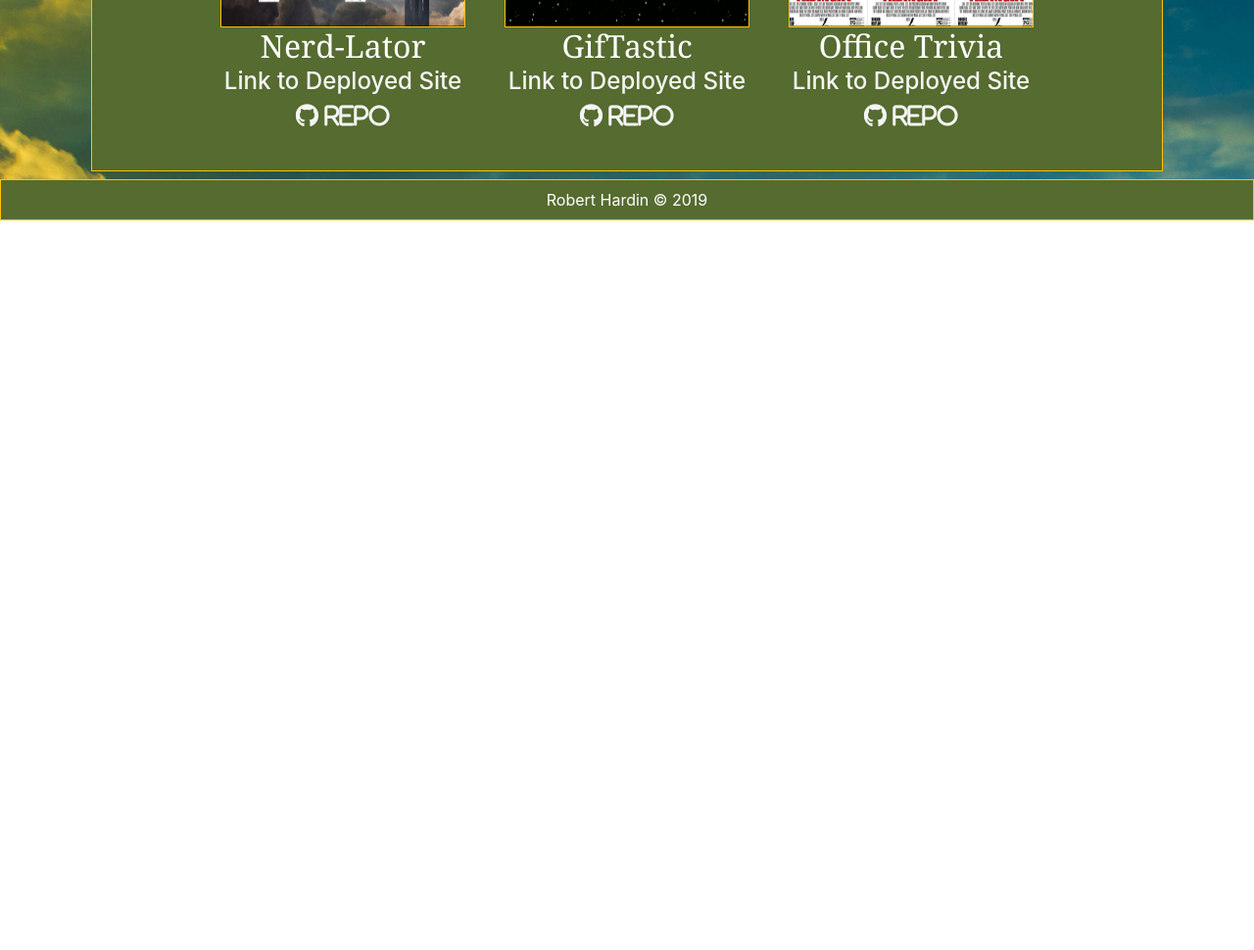
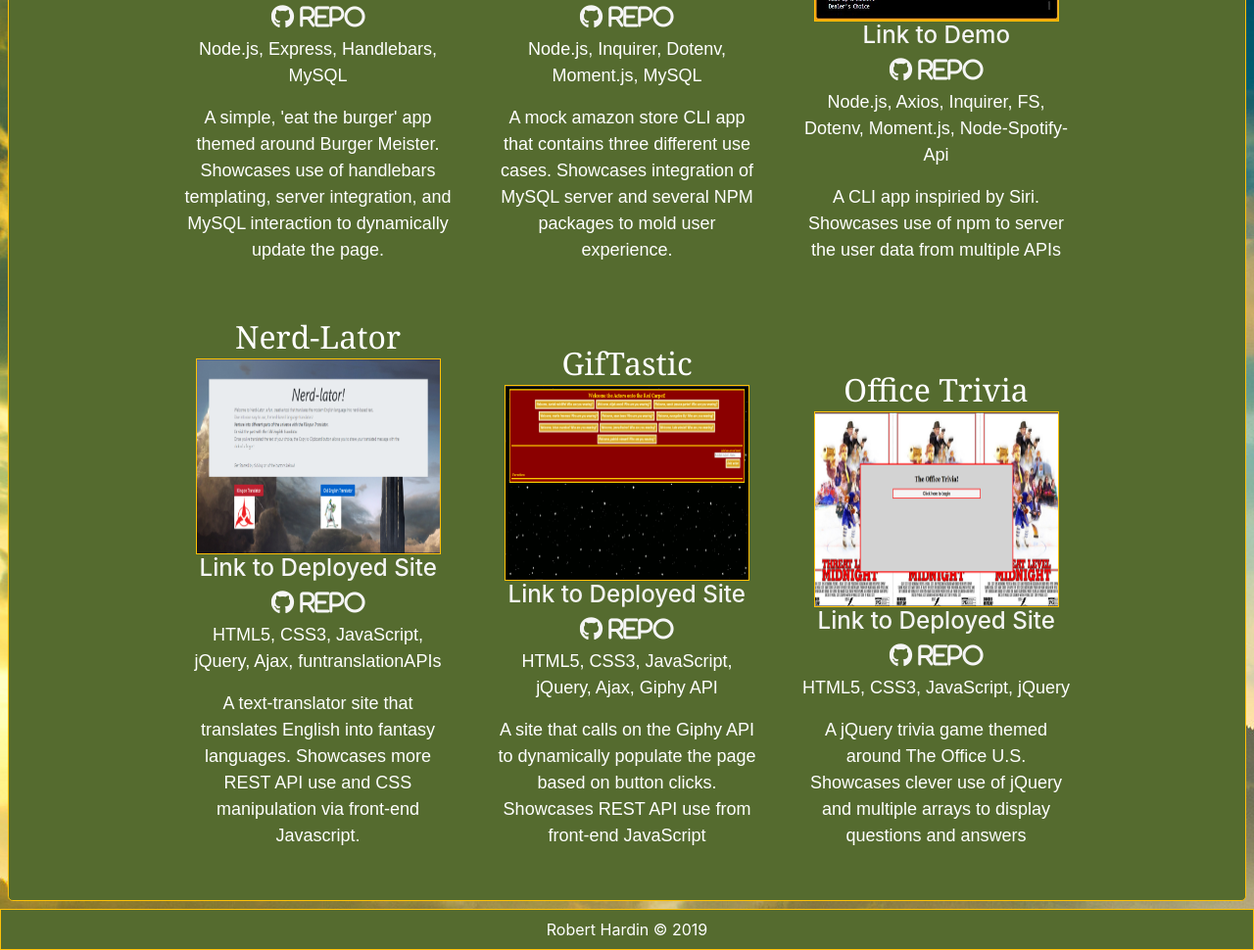
Before and after one commit to Rhardin94/Rhardin94.github.io, a plain HTML site: page index.html in a window 1280 px wide. Shown: the part 1801-2771 px from the top of the page at 98% size. Before the commit the page ends 2026 px from the top, so only its background shows below. Drawn offline with nearby package versions, Linux system fonts and the light colour scheme.

Commit message:
added description and tech to each project

```diff
--- a/index.html
+++ b/index.html
@@ -72,15 +72,14 @@
           <h3 class="d-inline m-1 fab fa-react"></h3>
         </div>
       </div>
+    </div>
       <!--Projects-->
-      <div class="row m-2">
-        <div class="col-lg-12 p-3 portfolio  text-white text-center border border-warning">
+        <div class="jumbotron p-3 m-2 portfolio text-white text-center border border-warning">
           <h1>Portfolio</h1>
           <hr>
           <div class="currentProject"></div>
         </div>
       </div>
-    </div>
     <!--Contact Modal-->
     <div class="contactModal modal" tabindex="-1" role="dialog">
       <div class="modal-dialog" role="document">
--- a/public/js/app.js
+++ b/public/js/app.js
@@ -37,54 +37,72 @@ $(document).ready(function () {
       clickEmDead = {
         image: $("<img src='public/assets/images/Home.jpg'>").addClass("border border-warning"),
         name: $("<h2>").text("ClickEmDead"),
+        description: $("<p>").text("A single-page React memory game themed around The Office U.S. Showcases front-end development with React."),
+        tech: $("<p>").text("HTML5, CSS3, React.js"),
         deployed: $("<a href='https://rhardin94.github.io/ClickEmDead/' target='_blank'>").html("<h4 class='animated pulse slow infinite'> Link to Deployed Site </h4>"),
         repo: $("<a href='https://github.com/Rhardin94/ClickEmDead' target='_blank'>").html("<h4 class='fab fa-github animated pulse slow infinite'> Repo</h4>")
       },
       PipPip_Newsio = {
         image: $("<img src='public/assets/images/homepage.jpg'>").addClass("border border-warning"),
         name: $("<h2>").text("PipPip Newsio"),
+        description: $("<p>").text("A BBC-inspired news scraper site. Showcases full-stack development, data scraping, nosql database interactions."),
+        tech: $("<p>").text("HTML5, CSS3, JavaScript, jQuery, Node.js, Express, MongoDB, Handlebars, Cheerio"),
         deployed: $("<a href='https://dry-mesa-18962.herokuapp.com/' target='_blank'>").html("<h4 class='animated pulse slow infinite'> Link to Deployed Site </h4>"),
         repo: $("<a href='https://github.com/Rhardin94/PipPip_Newsio/tree/master' target='_blank'>").html("<h4 class='fab fa-github animated pulse slow infinite'> Repo</h4>")
       },
       moviews = {
         image: $("<img src='public/assets/images/home_page.png'>").addClass("border border-warning"),
         name: $("<h2>").text("Moviews"),
+        description: $("<p>").text("A spoiler-protection based movie review site. Showcases full-stack development, user authentication, and client-side server interaction filterning."),
+        tech: $("<p>").text("HTML5, CSS3, JavaScript, jQuery, Node.js, Express, MySQL, Handlebars, Passport"),
         deployed: $("<a href='https://moviews-team5.herokuapp.com/' target='_blank'>").html("<h4 class='animated pulse slow infinite'> Link to Deployed Site </h4>"),
         repo: $("<a href='https://github.com/Rhardin94/Moviews' target='_blank'>").html("<h4 class='fab fa-github animated pulse slow infinite'> Repo </h4>")
       },
       burgerMeister = {
         image: $("<img src='public/assets/images/burger.png'>").addClass("border border-warning"),
         name: $("<h2>").text("Burger Meister"),
+        description: $("<p>").text("A simple, 'eat the burger' app themed around Burger Meister. Showcases use of handlebars templating, server integration, and MySQL interaction to dynamically update the page."),
+        tech: $("<p>").text("Node.js, Express, Handlebars, MySQL"),
         deployed: $("<a href='https://stark-forest-59222.herokuapp.com/' target='_blank'>").html("<h4 class='animated pulse slow infinite'> Link to Deployed Site </h4>"),
         repo: $("<a href='https://github.com/Rhardin94/Burger_Meister' target='_blank'>").html("<h4 class='fab fa-github animated pulse slow infinite'> Repo </h4>")
       },
       bamazonApp = {
         image: $("<img src='public/assets/images/bamazon.jpg'>").addClass("border border-warning"),
         name: $("<h2>").text("Bamazon"),
+        description: $("<p>").text("A mock amazon store CLI app that contains three different use cases. Showcases integration of MySQL server and several NPM packages to mold user experience."),
+        tech: $("<p>").text("Node.js, Inquirer, Dotenv, Moment.js, MySQL"),
         deployed: $("<a href='https://drive.google.com/file/d/1Y4ZtCnFz6rCUDe69aqrM64HyLaljF393/view?usp=sharing' target='_blank'>").html("<h4 class='animated pulse slow infinite'> Link to Demo </h4>"),
         repo: $("<a href='https://github.com/Rhardin94/Bamazon_NOT_Amazon' target='_blank'>").html("<h4 class='fab fa-github animated pulse slow infinite'> Repo </h4>")
       },
       liriApp = {
         image: $("<img src='public/assets/images/liri.jpg'>").addClass("border border-warning"),
         name: $("<h2>").text("L.I.R.I"),
+        description: $("<p>").text("A CLI app inspiried by Siri. Showcases use of npm to server the user data from multiple APIs"),
+        tech: $("<p>").text("Node.js, Axios, Inquirer, FS, Dotenv, Moment.js, Node-Spotify-Api"),
         deployed: $("<a href='https://drive.google.com/file/d/1TDuus6k-dMUWgKzbpJ6GsKnQ-r6s4B18/view' target='_blank'>").html("<h4 class='animated pulse slow infinite'> Link to Demo </h4>"),
         repo: $("<a href='https://github.com/Rhardin94/Liri-Node-App' target='_blank'>").html("<h4 class='fab fa-github animated pulse slow infinite'> Repo </h4>")
       },
       nerdLator = {
         image: $("<img src='public/assets/images/Nerd-lator.png'>").addClass("border border-warning"),
         name: $("<h2>").text("Nerd-Lator"),
+        description: $("<p>").text("A text-translator site that translates English into fantasy languages. Showcases more REST API use and CSS manipulation via front-end Javascript."),
+        tech: $("<p>").text("HTML5, CSS3, JavaScript, jQuery, Ajax, funtranslationAPIs"),
         deployed: $("<a href='https://rhardin94.github.io/Nerd-Lator/' target='_blank'>").html("<h4 class='animated pulse slow infinite'> Link to Deployed Site </h4>"),
         repo: $("<a href='https://github.com/Rhardin94/Nerd-Lator' target='_blank'>").html("<h4 class='fab fa-github animated pulse slow infinite'> Repo </h4>")
       },
       gifTastic = {
         image: $("<img src='public/assets/images/gif.png'>").addClass("border border-warning"),
         name: $("<h2>").text("GifTastic"),
+        description: $("<p>").text("A site that calls on the Giphy API to dynamically populate the page based on button clicks. Showcases REST API use from front-end JavaScript"),
+        tech: $("<p>").text("HTML5, CSS3, JavaScript, jQuery, Ajax, Giphy API"),
         deployed: $("<a href='https://rhardin94.github.io/GifTastic/' target='_blank'>").html("<h4 class='animated pulse slow infinite'> Link to Deployed Site </h4>"),
         repo: $("<a href='https://github.com/Rhardin94/GifTastic' target='_blank'>").html("<h4 class='fab fa-github animated pulse slow infinite'> Repo </h4>")
       },
       officeTrivia = {
         image: $("<img src='public/assets/images/office.png'>").addClass("border border-warning"),
         name: $("<h2>").text("Office Trivia"),
+        description: $("<p>").text("A jQuery trivia game themed around The Office U.S. Showcases clever use of jQuery and multiple arrays to display questions and answers"),
+        tech: $("<p>").text("HTML5, CSS3, JavaScript, jQuery"),
         deployed: $("<a href='https://rhardin94.github.io/Office-Trivia/' target='_blank'>").html("<h4 class='animated pulse slow infinite'> Link to Deployed Site"),
         repo: $("<a href='https://github.com/Rhardin94/Office-Trivia' target='_blank'>").html("<h4 class='fab fa-github animated pulse slow infinite'> Repo </h4>")
       }
@@ -92,11 +110,13 @@ $(document).ready(function () {
     //Loops through projects array and displays each one inside portfolioDiv
     for (let i = 0; i < pastProjects.length; i++) {
       let displayedProject = pastProjects[i];
-      const currentProject = $("<div>").attr("class", "project text-white p-3 m-1 d-inline-block animated fadeIn slow");
+      const currentProject = $("<div>").attr("class", "col-lg-3 project text-white p-3 m-1 d-inline-block animated fadeIn slow");
+      $(currentProject).append(displayedProject.name);
       $(currentProject).append(displayedProject.image);
-      $(currentProject).append(displayedProject.name);
       $(currentProject).append(displayedProject.deployed);
       $(currentProject).append(displayedProject.repo);
+      $(currentProject).append(displayedProject.tech);
+      currentProject.append(displayedProject.description);
       $(".currentProject").append(currentProject);
     }
   };
```
